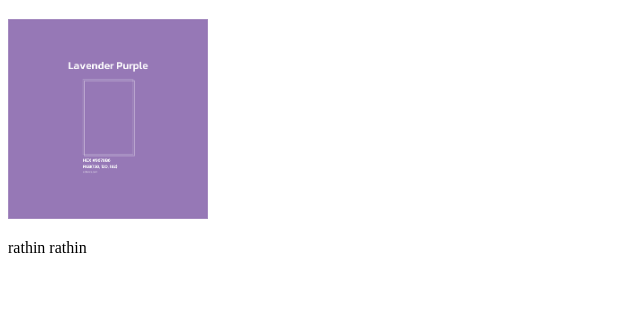
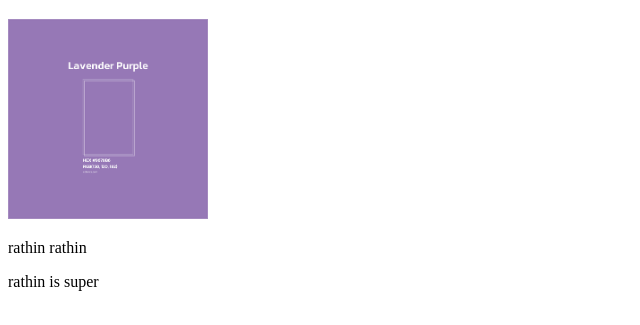
Before and after one commit to rathin9428-star/rathin_html, a plain HTML site: page index.html in a window 1280 px wide. Shown: the part 61-386 px from the top of the page, without its empty margins (0-640 px from the left). Drawn offline with Linux system fonts and the light colour scheme.

Commit message:
added para

```diff
--- a/index.html
+++ b/index.html
@@ -9,5 +9,6 @@
     <h1>sirappu</h1>
     <img width="200px" src="images.png" alt="">
     <p>rathin rathin</p>
+    <p>rathin is super</p>
 </body>
 </html>
```
